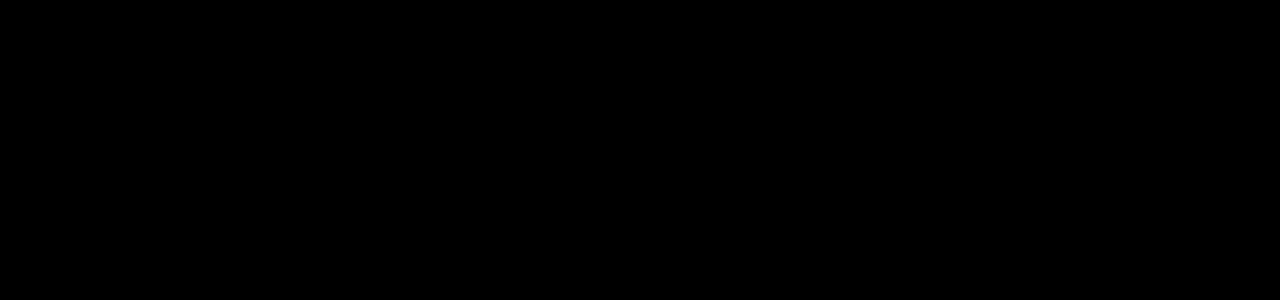
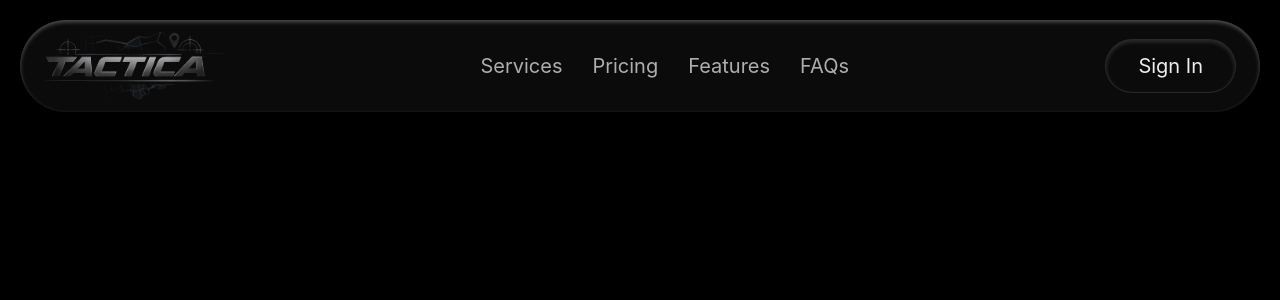
Before and after one commit to eerinessofsilence/tactica, a React (Vite) app in the folder frontend/: page / in a window 1280 px wide. Shown: the top 300 px of the page. Built offline with nearby package versions, Linux system fonts and the light colour scheme.

Commit message:
feat(frontend): add header

```diff
--- a/frontend/components/Header.tsx
+++ b/frontend/components/Header.tsx
@@ -1,3 +1,102 @@
+import { useState, useRef } from "react";
+import { X, Menu } from "lucide-react";
+
+const NAV_LINKS = [
+  {
+    name: "Services",
+    href: "#",
+  },
+  {
+    name: "Pricing",
+    href: "#",
+  },
+  {
+    name: "Features",
+    href: "#",
+  },
+  {
+    name: "FAQs",
+    href: "#",
+  },
+];
+
 export default function Header() {
-    return <></>
+  const mobileMenuId = "mobile-menu";
+  const mobileToggleRef = useRef<HTMLButtonElement | null>(null);
+  const mobileMenuRef = useRef<HTMLDivElement | null>(null);
+  const [mobileMenuIsOpen, setMobileMenuIsOpen] = useState(false);
+  const handleMobileMenuToggle = () =>
+    setMobileMenuIsOpen((prevState) => !prevState);
+  const handleMobileMenuLinkClick = () => setMobileMenuIsOpen(false);
+
+  return (
+    <div className="fixed left-1/2 z-50 container mx-auto -translate-x-1/2 p-5">
+      <header className="border-border bg-foreground flex items-center justify-between rounded-full px-6 py-3 shadow-inner shadow-white/30">
+        <a href="/" className="items-center justify-center">
+          <img
+            src="/logo.png"
+            className="aspect-8/3 w-30 lg:w-35 xl:w-45"
+            alt=""
+          />
+        </a>
+        <ul className="hidden items-center justify-between gap-7.5 lg:flex">
+          {NAV_LINKS.map((link) => (
+            <li className="text-text-muted transition-color hover:text-text text-xl duration-200">
+              <a href={link.href}>{link.name}</a>
+            </li>
+          ))}
+        </ul>
+        <a
+          href="#"
+          className="bg-foreground border-border/50 hover:bg-secondary text-text hover:text-text-muted hidden rounded-full border px-8 py-3 text-xl shadow-inner shadow-white/15 transition-all duration-200 hover:shadow-white/20 active:scale-[0.975] lg:inline"
+        >
+          Sign In
+        </a>
+        <button
+          type="button"
+          onClick={handleMobileMenuToggle}
+          aria-expanded={mobileMenuIsOpen}
+          aria-controls={mobileMenuId}
+          ref={mobileToggleRef}
+          className="border-border/50 active:translate-y-2px flex h-14 w-14 cursor-pointer items-center justify-center rounded-full border shadow-inner shadow-white/20 transition-all duration-200 will-change-transform active:scale-[0.93] lg:hidden"
+        >
+          {mobileMenuIsOpen ? (
+            <X className="h-7 w-7 text-white" />
+          ) : (
+            <Menu className="h-7 w-7 text-white" />
+          )}
+        </button>
+      </header>
+      {/* Mobile menu */}
+      <div className="relative xl:hidden">
+        <div
+          id={mobileMenuId}
+          aria-hidden={!mobileMenuIsOpen}
+          ref={mobileMenuRef}
+          className={`border-border/50 bg-foreground absolute right-0 z-40 mt-3 flex max-h-[calc(100vh-140px)] min-h-0 w-full origin-top-right flex-col gap-5 rounded-4xl p-6 shadow-inner shadow-white/30 transition-all duration-500 ease-out ${
+            mobileMenuIsOpen
+              ? "pointer-events-auto translate-y-0 scale-100 opacity-100"
+              : "pointer-events-none -translate-y-2 scale-95 opacity-0"
+          }`}
+        >
+          <nav className="group flex min-h-0 flex-1 flex-col gap-5 overflow-y-auto overscroll-contain text-lg font-medium">
+            {NAV_LINKS.map((link) => {
+              return (
+                <div key={link.name.toLowerCase()} className="relative">
+                  <a
+                    href={link.href}
+                    onClick={handleMobileMenuLinkClick}
+                    className="text-text hover:text-text-muted text-lg font-medium transition-colors"
+                  >
+                    {link.name}
+                  </a>
+                  <hr className="group text-secondary" />
+                </div>
+              );
+            })}
+          </nav>
+        </div>
+      </div>
+    </div>
+  );
 }
--- a/frontend/src/index.css
+++ b/frontend/src/index.css
@@ -6,7 +6,7 @@
   --font-sans: "Inter", system-ui, sans-serif;
   --bg-dark: oklch(0% 0 0);
   --bg: oklch(15% 0 0);
-  --bg-light: oklch(20% 0 0);
+  --bg-light: oklch(30% 0 0);
   --text: oklch(95% 0 0);
   --text-muted: oklch(75% 0 0);
   --border: oklch(40% 0 0);
@@ -42,7 +42,7 @@
   --color-gradient: var(--gradient);
   --color-gradient-hover: var(--gradient-hover);
   --color-highlight: var(--highlight);
-  --color-border-card: var(--border-card);
+  --color-border: var(--border);
   --color-shadow: var(--shadow);
 }
 
@@ -53,6 +53,6 @@
   }
 
   body {
-    @apply bg-background text-foreground font-sans;
+    @apply bg-background text-text-muted font-sans;
   }
 }
```
Also changed, not shown: frontend/public/logo.png (added).
